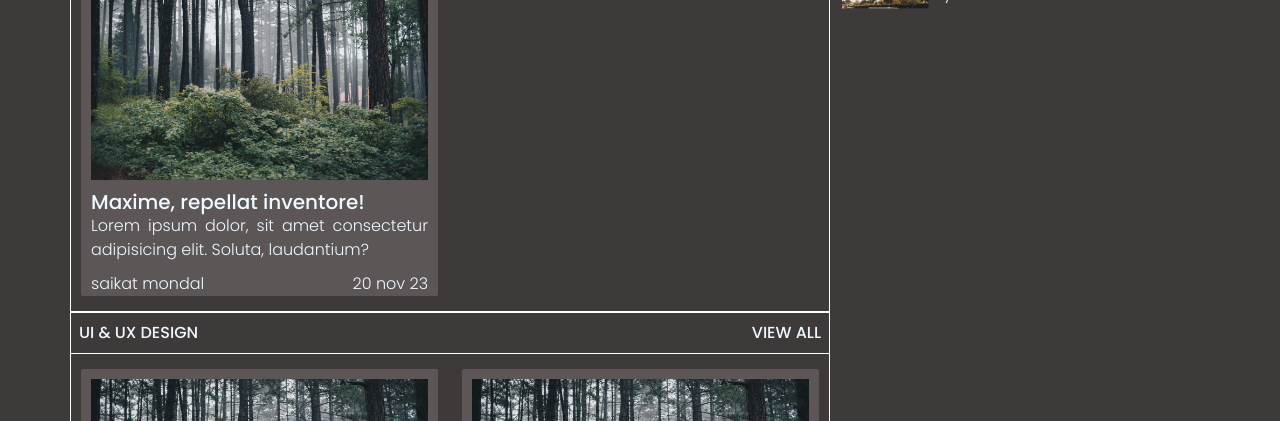
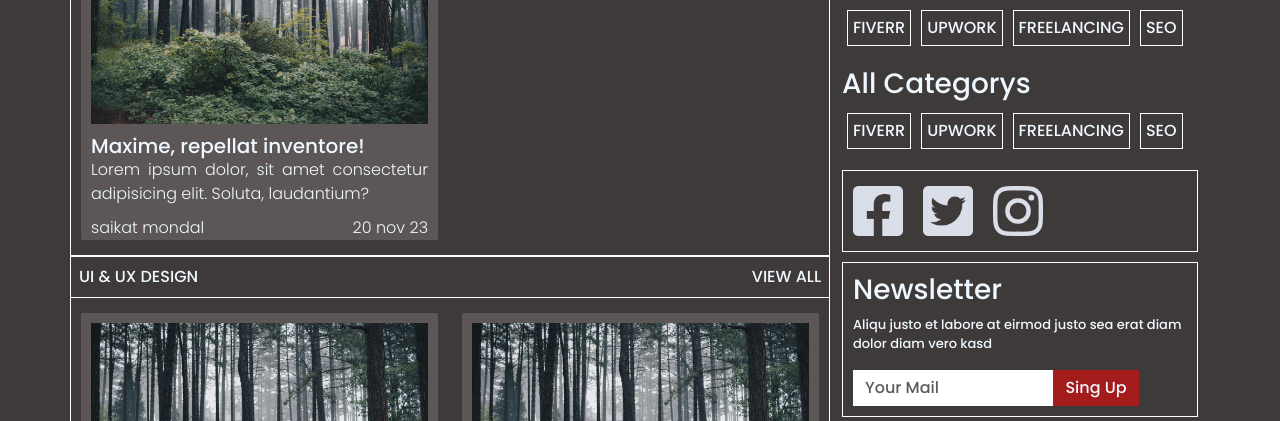
Before and after one commit to codingbysaikat/saikatmondal.me, a plain HTML site: page blog.html in a window 1280 px wide. Shown: the part 764-1185 px from the top of the page. Drawn offline with nearby package versions, Linux system fonts and the light colour scheme.

Commit message:
updated all files and add sometings

```diff
--- a/blog.html
+++ b/blog.html
@@ -14,7 +14,7 @@
 
 <body>
   <header class="main-nav">
-    <nav class="navbar navbar-expand-lg ">
+    <nav class="navbar navbar-expand-lg fixed-top">
       <div class="container">
         <button class="navbar-toggler" type="button" data-bs-toggle="collapse" data-bs-target="#navbarNav"
           aria-controls="navbarNav" aria-expanded="false" aria-label="Toggle navigation">
@@ -269,6 +269,73 @@
           </div>
 
           <!-- populer post end here -->
+          <!-- Tags taxonomy start here -->
+          <div class="tags-area">
+            <h3>All Tags</h3>
+            <ul class="tags-list">
+              <li class="single-tag"><a href="" class="mail-tag">fiverr</a></li>
+              <li class="single-tag"><a href="" class="mail-tag">upwork</a></li>
+              <li class="single-tag"><a href="" class="mail-tag">freelancing</a></li>
+              <li class="single-tag"><a href="" class="mail-tag">seo</a></li>
+
+            </ul>
+          </div>
+
+          <!-- Categorys taxonomy end here -->
+                    <!-- Categorys taxonomy start here -->
+                    <div class="tags-area">
+                      <h3>All Categorys</h3>
+                      <ul class="tags-list">
+                        <li class="single-tag"><a href="" class="mail-tag">fiverr</a></li>
+                        <li class="single-tag"><a href="" class="mail-tag">upwork</a></li>
+                        <li class="single-tag"><a href="" class="mail-tag">freelancing</a></li>
+                        <li class="single-tag"><a href="" class="mail-tag">seo</a></li>
+
+                      </ul>
+                    </div>
+           <!-- Categorys taxonomy end here -->
+           <!-- social media icons section start here -->
+           <div class="social-icon-section">
+            <div class="social-media blog-media">
+              <div class="facebook">
+                <a href="#">
+                  <img src="./images/Vector.png" alt="" class="social-icon">
+                </a>
+              </div>
+              <div class="twitter">
+                <a href="#">
+                  <img src="./images/Vector (1).png" alt="" class="social-icon">
+                </a>
+              </div>
+              <div class="instagram">
+                <a href="#">
+                  <img src="./images/Vector (2).png" alt="" class="social-icon">
+                </a>
+              </div>
+
+            </div>
+           </div>
+           <!-- social media icon section end here -->
+           <!-- News letter sectionn starrt here -->
+           <div class="news-letter-box">
+            <h3>Newsletter</h3>
+            <p>Aliqu justo et labore at eirmod justo sea erat diam dolor diam vero kasd</p>
+            <div class="subscribtion-form">
+              <form class='form-inline search-form' action='https://banglashala.com/'>
+                <div class='form-group subscription-box'>
+                  <input type='text' class='form-control' id='s' name='s' placeholder='Your Mail' title='search'>
+                </div>
+                <button type='submit' id='searchsubmit' aria-label='searchsubmit' class='btn btn-primary'>Sing Up</button>
+              </form>
+            </div>
+
+           </div>
+           <!-- news letter section end here -->
+           <!-- google ad wedget start here -->
+           <div class="side-bar-ads">
+            <img src="./images/google ads.png" alt="">
+           </div>
+           <!-- gogole ad wedget end here -->
         </div>
       </div>
     </div>
--- a/css/style.css
+++ b/css/style.css
@@ -422,3 +422,42 @@ footer{
 .date{
     margin: 0;
 }
+/* tags area */
+.tags-list{
+    display: flex;
+    flex-wrap: wrap;
+    padding: 0;
+}
+.single-tag{
+    list-style: none;
+    text-transform: uppercase;
+    border: 1px solid #fff;
+    margin-inline: 5px;
+    margin-block: 5px;
+    padding: 5px;
+}
+/* social icon section start here */
+.social-icon-section{
+    border: 1px solid #fff;
+}
+.blog-media{
+    padding-block: 15px;
+
+}
+/* social icon section end here */
+/* news letter subscribtion form start here */
+.news-letter-box{
+    border: 1px solid #ffff;
+    padding: 10px;
+    margin-block: 10px;
+}
+.news-letter-box p{
+    font-size: 13px;
+}
+.subscription-box{
+    width: 60%;
+}
+/* news letter sebscription form end here */
+.side-bar-ads img{
+    width: 100%;
+}
```
Also changed, not shown: index.html (+1 -1 lines), images/google ads.png (added).
